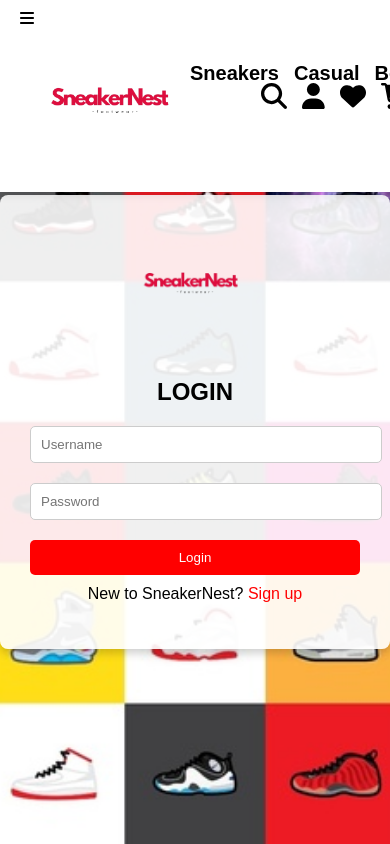
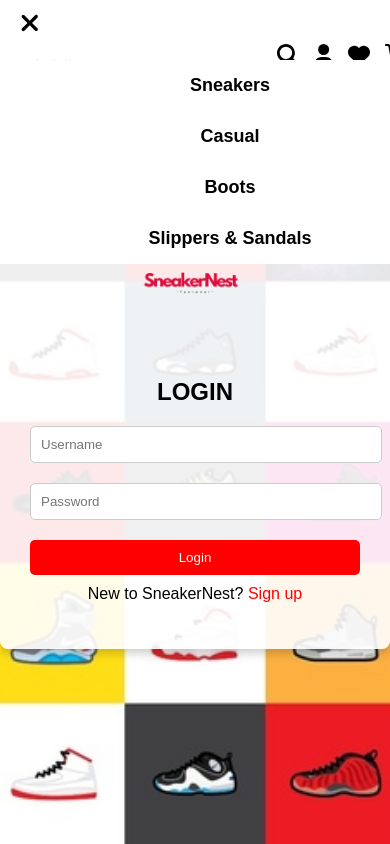
Before and after one commit to SneakerNest/nestfront, a React (Create React App) app: page / in a window 390 px wide. Both pictures are taken after a click on the icon 27 px from the left and 18 px from the top of the page. Built offline with nearby package versions, Linux system fonts and the light colour scheme.

Commit message:
Fixed Navbar alignment, responsiveness, and UI improvements

```diff
--- a/src/components/Navbar.js
+++ b/src/components/Navbar.js
@@ -2,18 +2,15 @@
 import "../styles/Navbar.css";
 import logo from "../assets/2.png";
 import { FontAwesomeIcon } from "@fortawesome/react-fontawesome";
-import { faSearch, faUser, faHeart, faShoppingCart, faBars } from "@fortawesome/free-solid-svg-icons";
+import { faSearch, faUser, faHeart, faShoppingCart, faBars, faTimes } from "@fortawesome/free-solid-svg-icons";
 
 const Navbar = () => {
   const [isScrolled, setIsScrolled] = useState(false);
+  const [isMenuOpen, setIsMenuOpen] = useState(false);
 
   useEffect(() => {
     const handleScroll = () => {
-      if (window.scrollY > 50) {
-        setIsScrolled(true);
-      } else {
-        setIsScrolled(false);
-      }
+      setIsScrolled(window.scrollY > 50);
     };
 
     window.addEventListener("scroll", handleScroll);
@@ -23,11 +20,15 @@
   return (
     <nav className={`navbar ${isScrolled ? "scrolled" : ""}`}>
       <div className="nav-left">
-        <FontAwesomeIcon icon={faBars} className="menu-icon" />
+        <FontAwesomeIcon
+          icon={isMenuOpen ? faTimes : faBars}
+          className="menu-icon"
+          onClick={() => setIsMenuOpen(!isMenuOpen)}
+        />
         <img src={logo} alt="SneakerNest Logo" className="nav-logo" />
       </div>
 
-      <ul className="nav-links">
+      <ul className={`nav-links ${isMenuOpen ? "open" : ""}`}>
         <li><a href="/sneakers">Sneakers</a></li>
         <li><a href="/casual">Casual</a></li>
         <li><a href="/boots">Boots</a></li>
@@ -40,7 +41,6 @@
         <FontAwesomeIcon icon={faHeart} className="icon" />
         <FontAwesomeIcon icon={faShoppingCart} className="icon" />
       </div>
-
     </nav>
   );
 };
--- a/src/styles/Navbar.css
+++ b/src/styles/Navbar.css
@@ -1,4 +1,4 @@
-/* Navbar Styling */
+/* 🌟 Navbar Styling */
 .navbar {
   display: flex;
   justify-content: space-between;
@@ -15,76 +15,103 @@
   box-shadow: 0px 2px 10px rgba(0, 0, 0, 0.1);
 }
 
-/* Logo Styling - Bigger Size */
-.nav-logo {
-  height: 100px; /* Increase logo size */
-  width: auto;
-  margin-left: 20px;
+/* 🌟 Scrolled Navbar Effect */
+.navbar.scrolled {
+  background-color: rgba(255, 255, 255, 0.9);
+  box-shadow: 0px 2px 10px rgba(0, 0, 0, 0.2);
 }
 
-/* Navigation Links */
-.nav-links {
-  display: flex;
-  gap: 35px; /* Adds spacing between links */
-  list-style: none;
-  margin: 0 auto; /* Centers the links */
-  padding: 0;
+/* 🌟 Logo Styling */
+.nav-logo {
+  height: 80px; /* Adjusted for better scaling */
+  width: auto;
+  margin-left: 10px;
 }
 
-.nav-links li {
-  font-size: 20px;
-  font-weight: bold;
+/* 🌟 Navigation Links - Horizontal Layout */
+.nav-links {
+  display: flex; /* Ensures horizontal alignment */
+  gap: 30px; /* Spacing between links */
+  list-style: none; /* Removes bullets */
+  margin: 0;
+  padding: 0;
+  align-items: center;
 }
 
+/* 🌟 Navigation Links - Style */
 .nav-links li a {
   text-decoration: none;
+  font-size: 18px;
+  font-weight: bold;
   color: black;
-  transition: color 0.3s;
+  transition: color 0.3s ease-in-out;
 }
 
 .nav-links li a:hover {
   color: red;
 }
 
-/* Navbar Icons - Fixing Alignment */
+/* 🌟 Navbar Icons */
 .nav-icons {
   display: flex;
+  gap: 20px;
   align-items: center;
-  gap: 25px; /* Fix spacing between icons */
-  position: absolute;
-  right: 40px; /* Align to the right */
-  top: 50%;
-  transform: translateY(-50%);
+  font-size: 22px;
 }
 
-/* Icons Styling */
+/* 🌟 Icons - Hover Effect */
 .icon {
-  font-size: 26px; /* Bigger icon size */
-  color: black;
   cursor: pointer;
-  transition: transform 0.2s ease-in-out, color 0.3s;
+  transition: color 0.3s, transform 0.2s ease-in-out;
 }
 
 .icon:hover {
+  color: red;
   transform: scale(1.1);
-  color: red;
 }
 
-/* Responsive Design */
+/* 🌟 Mobile Menu Icon */
+.menu-icon {
+  display: none; /* Hidden on larger screens */
+  font-size: 26px;
+  cursor: pointer;
+}
+
+/* 🌟 Responsive Design for Mobile View */
 @media (max-width: 1024px) {
   .navbar {
     padding: 10px 20px;
   }
 
+  /* Reduce logo size for smaller screens */
   .nav-logo {
-    height: 150px; /* Reduce size on smaller screens */
+    height: 60px;
   }
 
+  /* Mobile Menu - Initially Hidden */
   .nav-links {
-    gap: 15px;
-    font-size: 16px;
+    display: none;
+    flex-direction: column;
+    position: absolute;
+    top: 60px;
+    left: 0;
+    width: 100%;
+    background: white;
+    padding: 15px;
+    text-align: center;
   }
 
+  /* Show menu when "open" class is added */
+  .nav-links.open {
+    display: flex;
+  }
+
+  /* Display Mobile Menu Icon */
+  .menu-icon {
+    display: block;
+  }
+
+  /* Adjust Navbar Icons for Mobile */
   .nav-icons {
     gap: 15px;
     right: 20px;
```
Also changed, not shown: 1 other file (tests, documents, lock files or other folders).
